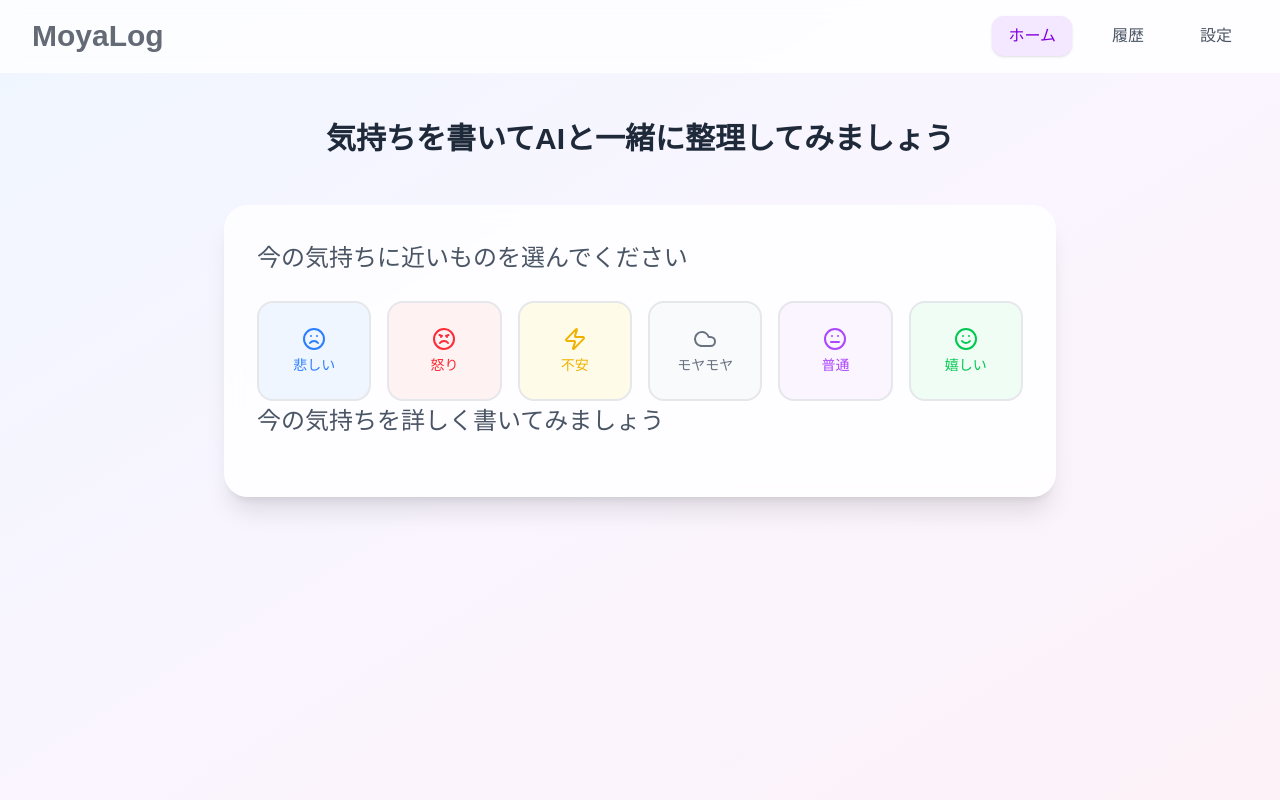
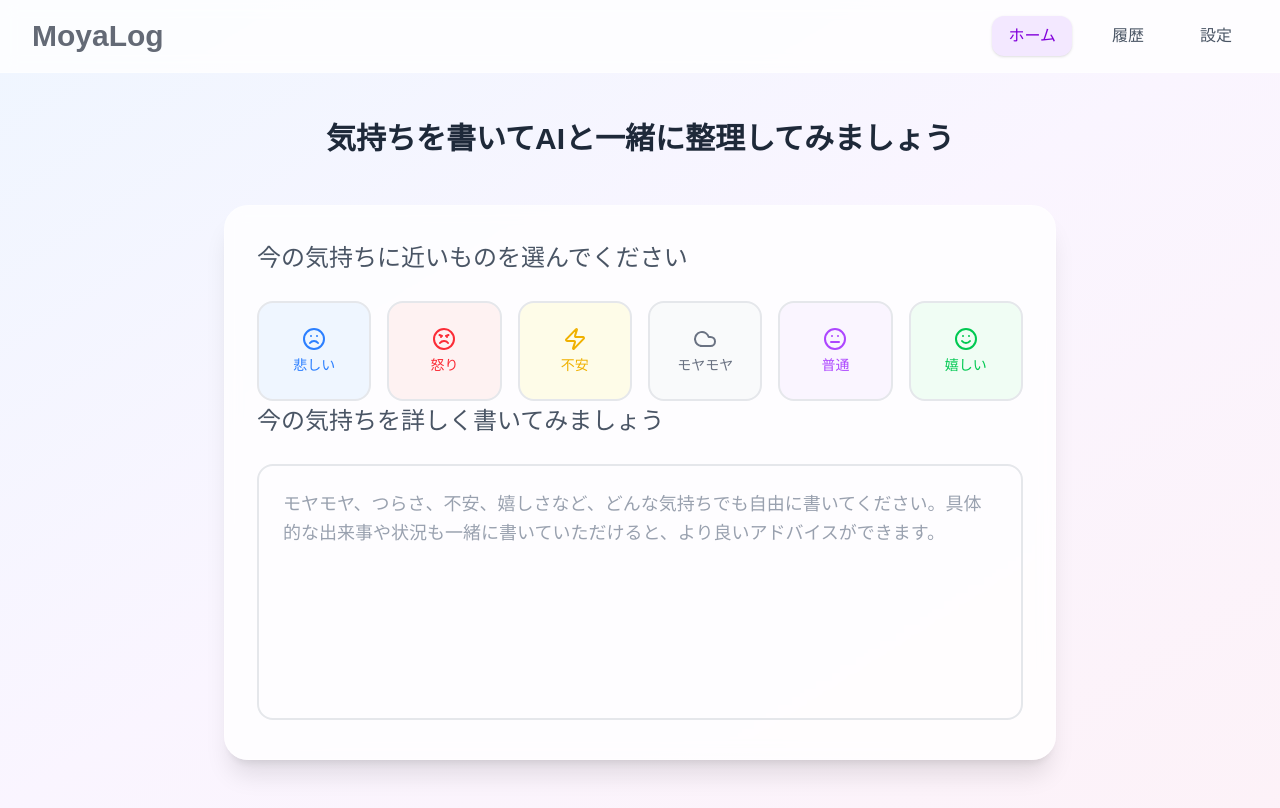
Before and after one commit to yuki-o-tech/moyalog-ai, a Next.js app: page /home in a window 1280 px wide. Built offline with nearby package versions, Linux system fonts and the light colour scheme.

Commit message:
feat: add textarea

```diff
--- a/src/app/home/page.tsx
+++ b/src/app/home/page.tsx
@@ -9,6 +9,7 @@ import { moods } from "@/data/moods"
 
 const Home = () => {
   const [selectedMood, setSelectedMood] = useState<string | null>(null)
+  const [input, setInput] = useState("")
   const [isLoading, setIsLoading] = useState(false)
 
   return (
@@ -30,6 +31,13 @@ const Home = () => {
           ))}
         </div>
         <SectionTitle title="今の気持ちを詳しく書いてみましょう" />
+        <textarea
+          value={input}
+          onChange={(e) => setInput(e.target.value)}
+          placeholder="モヤモヤ、つらさ、不安、嬉しさなど、どんな気持ちでも自由に書いてください。具体的な出来事や状況も一緒に書いていただけると、より良いアドバイスができます。"
+          className="w-full h-64 p-6 border-2 border-gray-200 rounded-2xl resize-none focus:border-purple-300 focus:outline-none focus:ring-4 focus:ring-purple-100 transition-all duration-200 text-gray-700 placeholder-gray-400 leading-relaxed text-lg"
+          disabled={isLoading}
+        />
       </Card>
     </div>
   )
```
